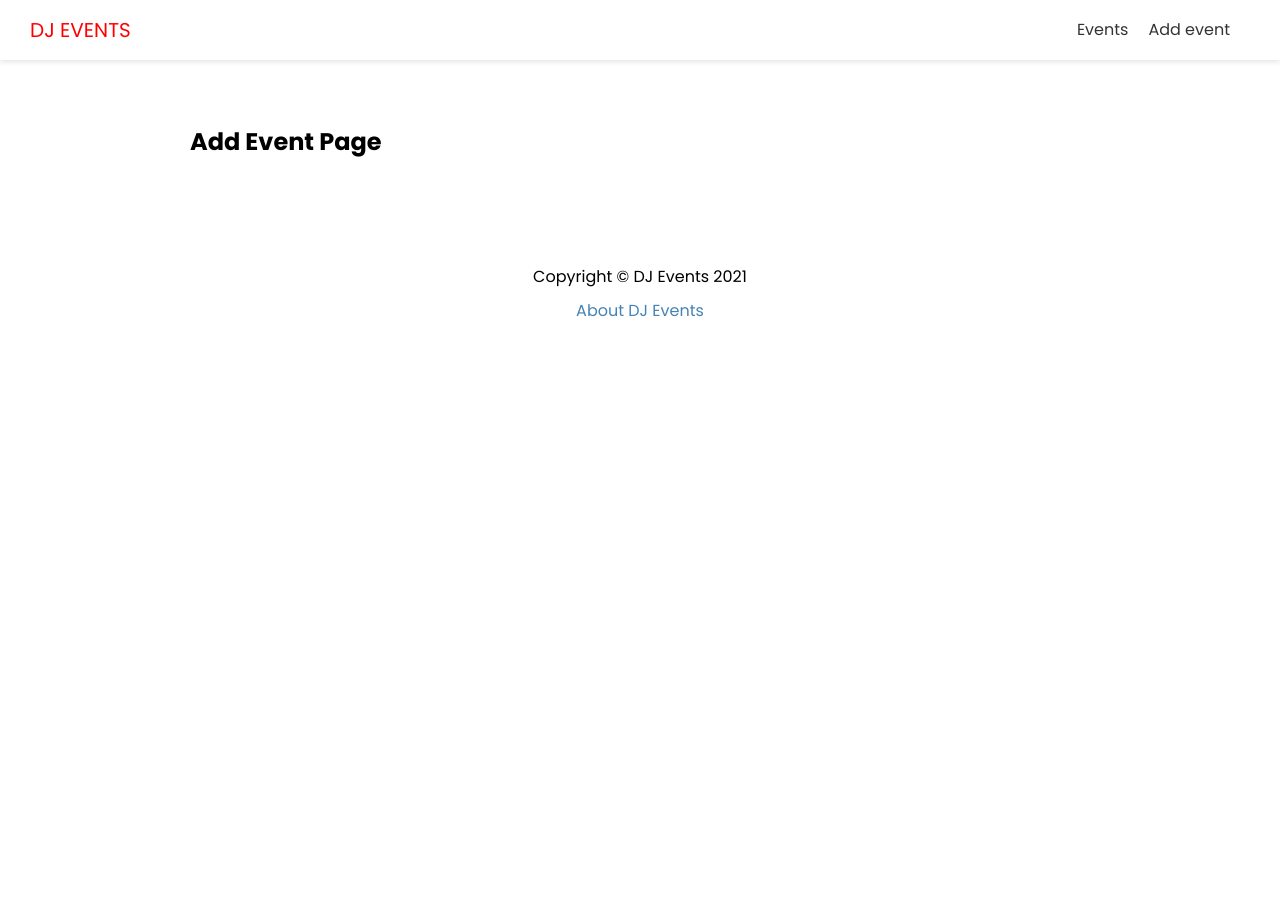
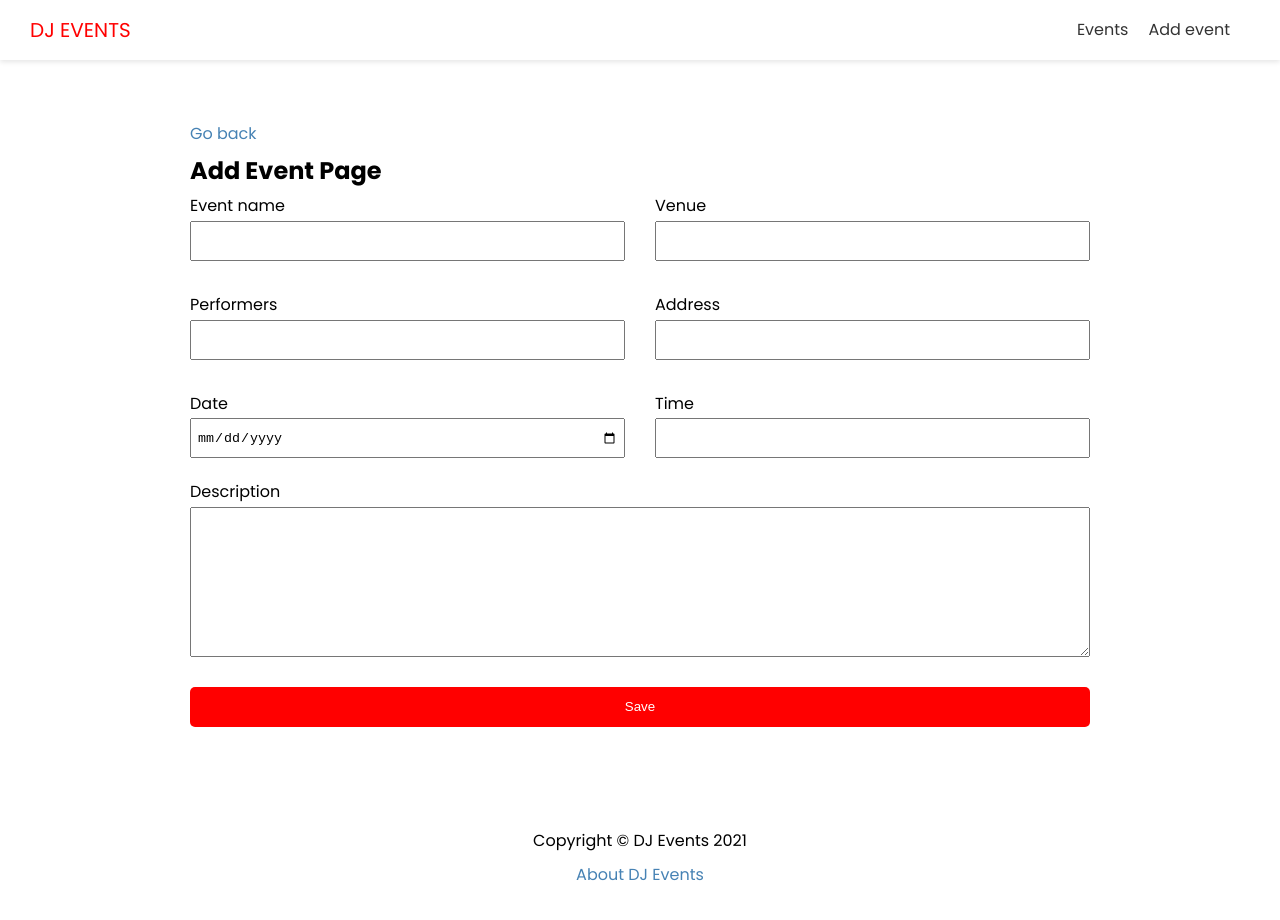
Before and after one commit to ncux/next-dj-events, a Next.js app in the folder client/: page /events/add in a window 1280 px wide. Shown: the top 920 px of the page. Before the commit the page ends 800 px from the top, so only its background shows below. Built offline with nearby package versions, Linux system fonts and the light colour scheme; no server answers.

Commit message:
implemented "add event" page and form

```diff
--- a/client/pages/events/add.js
+++ b/client/pages/events/add.js
@@ -7,11 +7,62 @@ import classes from "../../styles/add.module.css";
 
 export default function AddEventPage() {
 
+    const [values, setValues] = useState({
+        name: '',
+        venue: '',
+        performers: '',
+        address: '',
+        date: '',
+        time: '',
+        description: ''
+    });
+
     const router = useRouter();
+
+    const handleSubmit = e => {
+        e.preventDefault();
+        if(values.name && values.venue && values.address && values.date && values.time) {
+            console.log(values);
+        }
+    };
 
     return (
         <Layout title="Add an event">
+            <Link href="/">Go back</Link>
             <h2>Add Event Page</h2>
+            <form onSubmit={ handleSubmit } className={classes.form}>
+                <div className={classes.grid}>
+                    <div>
+                        <label>Event name</label>
+                        <input type="text" value={values.name} required onChange={ event => setValues({ ...values, name: event.target.value }) } />
+                    </div>
+                    <div>
+                        <label>Venue</label>
+                        <input type="text" value={values.venue} required onChange={ event => setValues({ ...values, venue: event.target.value }) } />
+                    </div>
+                    <div>
+                        <label>Performers</label>
+                        <input type="text" value={values.performers} onChange={ event => setValues({ ...values, performers: event.target.value }) } />
+                    </div>
+                    <div>
+                        <label>Address</label>
+                        <input type="text" value={values.address} required onChange={ event => setValues({ ...values, address: event.target.value }) } />
+                    </div>
+                    <div>
+                        <label>Date</label>
+                        <input type="date" value={values.date} required onChange={ event => setValues({ ...values, date: event.target.value }) } />
+                    </div>
+                    <div>
+                        <label>Time</label>
+                        <input type="text" value={values.time} required onChange={ event => setValues({ ...values, time: event.target.value }) } />
+                    </div>
+                </div>
+                <div>
+                    <label>Description</label>
+                    <textarea type="text" value={values.description} onChange={ event => setValues({ ...values, description: event.target.value }) } ></textarea>
+                </div>
+                <input type="submit" value="Save" className="btn"/>
+            </form>
         </Layout>
     );
 }
```
